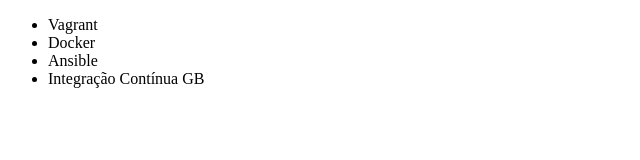
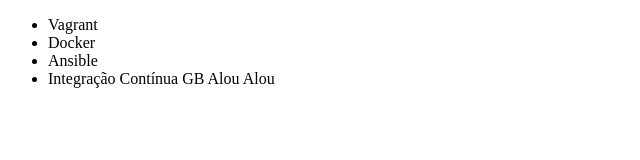
Before and after one commit to ruriemiguel/springboot, a plain HTML site: page Atividades/Pré-Curso/index.html in a window 1280 px wide. Shown: the full height of the page, 0-640 px from the left. Drawn offline with Linux system fonts and the light colour scheme.

Commit message:
Criando arquivo index.html com lista de cursos

```diff
--- a/Atividades/Pré-Curso/index.html
+++ b/Atividades/Pré-Curso/index.html
@@ -9,7 +9,7 @@
         <li>Vagrant</li>
         <li>Docker</li>
         <li>Ansible</li>
-        <li>Integração Contínua GB</li>
+        <li>Integração Contínua GB Alou Alou</li>
     </ul>
 </body>
 </html>
```
Also changed, not shown: 1 other file.
